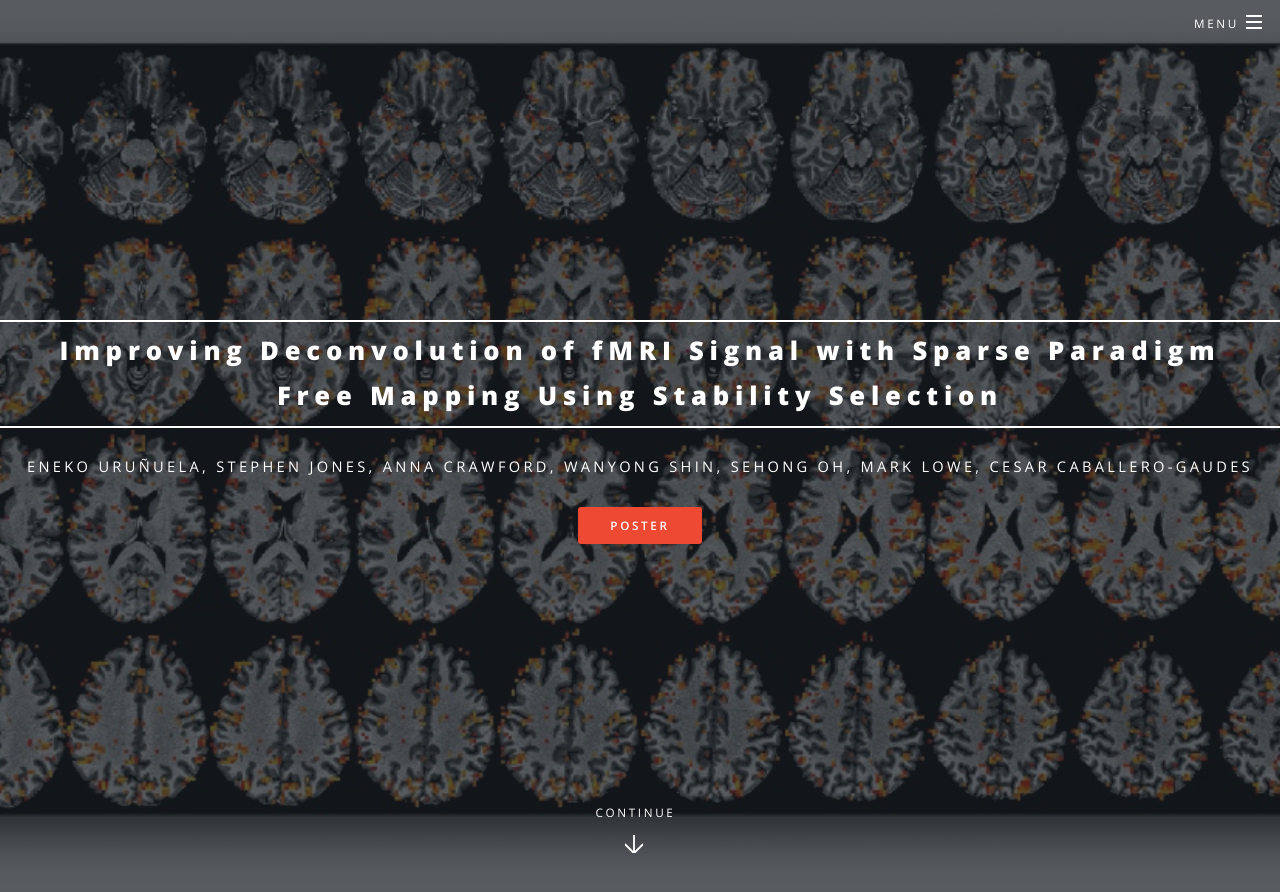
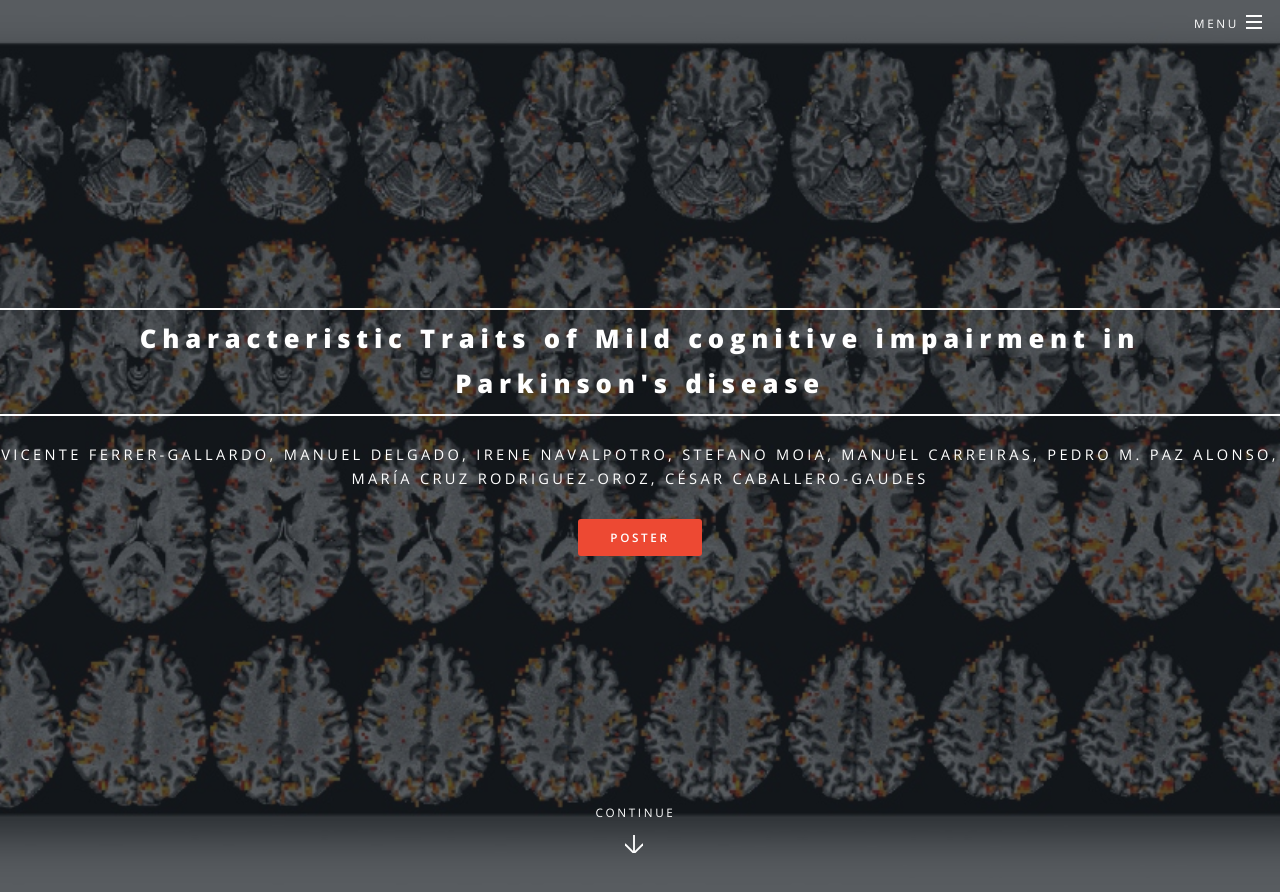
Before and after one commit to vinferrer/OHBM_2020, a Jekyll site: the page built from index.md, in a window 1280 px wide and 900 px high. Shown: the top 892 px of the window. Built offline with Jekyll 4.4.1, drawn with Linux system fonts in a browser that asks for light colours; some of the changed text lies outside the part shown.

Commit message:
initial commit

```diff
--- a/_config.yml
+++ b/_config.yml
@@ -12,9 +12,9 @@
 
 # Site settings
 owner:
-  name: Eneko Uruñuela # or company name
-  url: "http://eurunuela.github.io" # your URL
-url: "http://eurunuela.github.io" # the base hostname & protocol for this site
+  name: Vicente Ferrer # or company name
+  url: "http://vinferrer.github.io" # your URL
+url: "http://vinferrer.github.io" # the base hostname & protocol for this site
 baseurl: "/OHBM_2020" # the subpath of your site, e.g. /blog
             # Note you'll have to move your robots.txt to the root if you want it used.
             # And list multiple sitemaps if there are other subdirectories you want indexed
@@ -41,8 +41,8 @@ closing-para: _Your detailed closing_
 
 # on all pages (and the first three you list display with greeting, if included)
 social:
-  # twitter: https://twitter.com/eurunuela
-  # github: https://github.com/eurunuela
+  # twitter: https://twitter.com/VFerrerGallardo
+  # github: https://github.com/vinferrer
   # # linkedin-square: https://linkedin.com/in/_username_
   # #google-plus-square: https://plus.google.com/u/0/+_username_
   # email: e.urunuela@bcbl.eu # you can configure and use this contact page or use your email addy
--- a/_includes/header.html
+++ b/_includes/header.html
@@ -7,8 +7,8 @@
         <a href="#menu" class="menuToggle"><span>Menu</span></a>
         <div id="menu">
           <ul>
-            <li><a href="https://eurunuela.github.io/OHBM_2020#this-is-a-test">This is a test</a></li>
-            <li><a href="https://eurunuela.github.io/OHBM_2020#second-test">Second test</a></li>
+            <li><a href="https://vinferrer.github.io/OHBM_2020#Introduction">Introduction</a></li>
+            <li><a href="https://vinferrer.github.io/OHBM_2020#second-test">Second test</a></li>
           </ul>
         </div>
       </li>
--- a/index.md
+++ b/index.md
@@ -1,22 +1,22 @@
 ---
 layout: landing
-title: Improving Deconvolution of fMRI Signal with Sparse Paradigm Free Mapping Using Stability Selection
-description: Eneko Uruñuela, Stephen Jones, Anna Crawford, Wanyong Shin, Sehong Oh, Mark Lowe, Cesar Caballero-Gaudes
+title: Characteristic Traits of Mild cognitive impairment in Parkinson's disease
+description: Vicente Ferrer-Gallardo, Manuel Delgado, Irene Navalpotro, Stefano Moia, Manuel Carreiras, Pedro M. Paz Alonso, María Cruz Rodriguez-Oroz, César Caballero-Gaudes
 publication: OHBM 2020
 year: 2020
 button:
-  link: https://github.com/eurunuela/OHBM_2020/raw/master/OHBM_2020_poster.pdf
+  link: https://github.com/vinferrer/OHBM_2020/raw/master/OHBM_2020_poster.pdf
   name: Poster
 owner:
-  name: Eneko Uruñuela
+  name: Vicente Ferrer
 social:
-  twitter: https://twitter.com/eurunuela
-  github: https://github.com/eurunuela
-  email: e.urunuela@bcbl.eu
+  twitter: https://twitter.com/VFerrerGallardo
+  github: https://github.com/vinferrer
+  email: vferrer@bcbl.eu
 ---
 
 
-# [This is a test](#this-is-a-test)
+# [Introduction](#Introduction)
 
 This is a test
 
```
Also changed, not shown: 11 other files.
